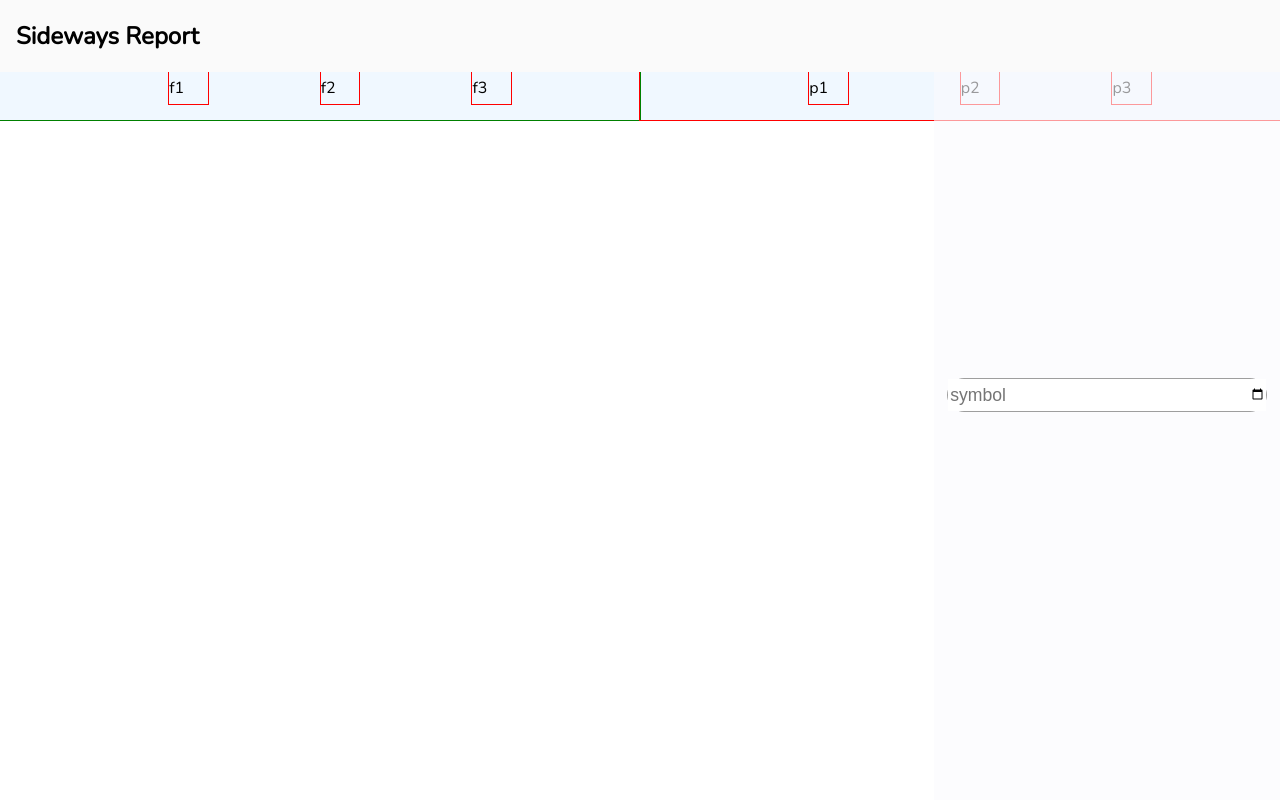
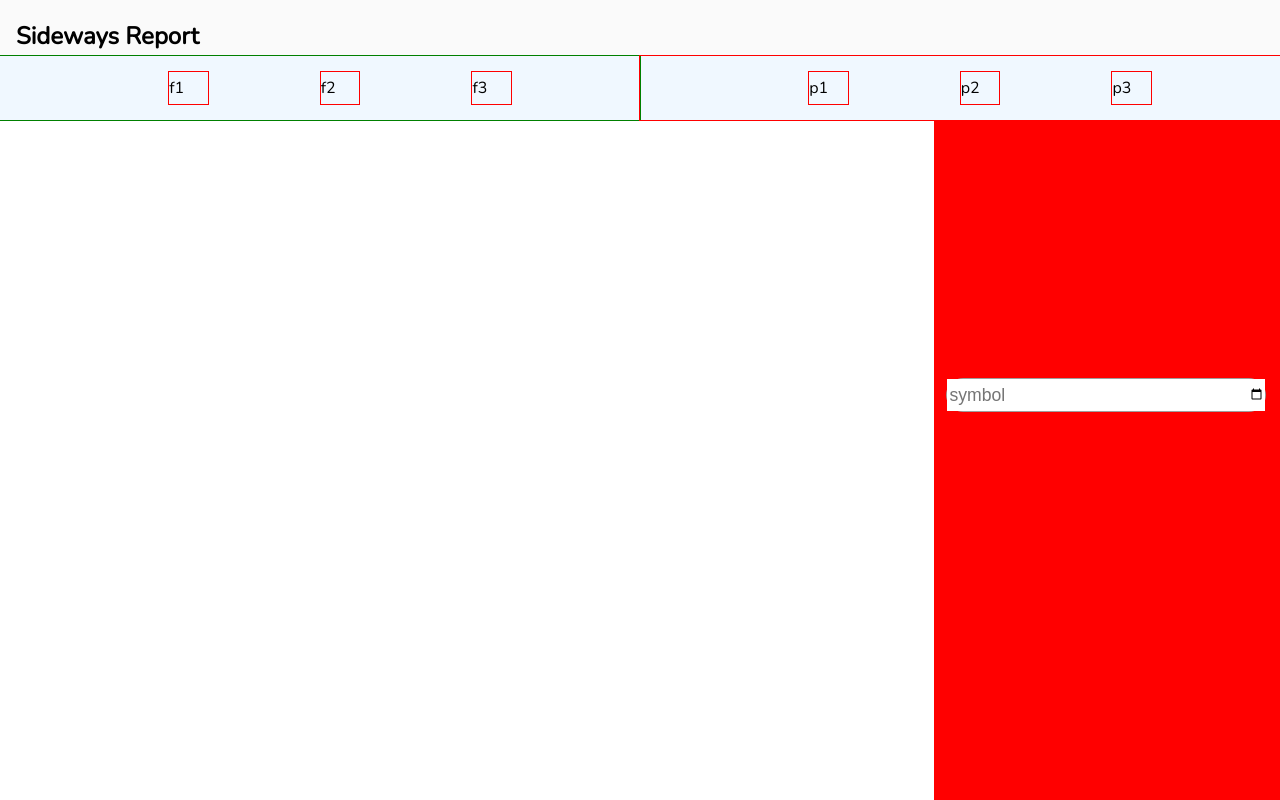
Before and after one commit to dsmeny/sideways-report, a Next.js app: page / in a window 1280 px wide. Built offline with nearby package versions, Linux system fonts and the light colour scheme.

Commit message:
slider and adding context

```diff
--- a/components/layout/MenuBar.js
+++ b/components/layout/MenuBar.js
@@ -1,12 +1,18 @@
+import { useContext } from "react";
+import TriggerContext from "../../store/context-provider";
 import classes from "./MenuBar.module.css";
 
-const MenuBar = ({ isSearch, setIsSearch }) => {
+const MenuBar = () => {
+  const searchContext = useContext(TriggerContext);
   function classTriggerHandler() {
-    console.log("function called");
-    // setClassTrigger(!classTrigger);
+    searchContext.showSearch();
   }
 
   return (
+    <>
+      <nav className={classes.nav}>
+        <h1>Sideways Report</h1>
+      </nav>
       <div className={classes.nav_bar}>
         <div className={classes.nav_bar_filters}>
           <ul className={classes.list_styles}>
@@ -23,6 +29,7 @@ const MenuBar = ({ isSearch, setIsSearch }) => {
           </ul>
         </div>
       </div>
+    </>
   );
 };
 
--- a/components/layout/MenuBar.module.css
+++ b/components/layout/MenuBar.module.css
@@ -6,6 +6,7 @@
   align-items: center;
   width: 100%;
   background-color: aliceblue;
+  z-index: 9999;
 }
 
 .nav_bar_filters {
@@ -29,3 +30,15 @@
   width: 3vw;
   height: 4vh;
 }
+
+.nav {
+  position: fixed;
+  z-index: 999;
+  top: 0;
+  width: 100%;
+  background-color: rgb(250, 250, 250);
+}
+
+.nav h1 {
+  transform: translateX(1rem);
+}
--- a/components/layout/SearchStocks.js
+++ b/components/layout/SearchStocks.js
@@ -1,14 +1,13 @@
+import Link from "next/link";
+import { useContext } from "react";
+import TriggerContext from "../../store/context-provider";
 import styles from "./SearchStocks.module.css";
 
-const SearchStocks = ({
-  classTrigger,
-  stockSymbol,
-  changeHandler,
-  inputRef,
-}) => {
+const SearchStocks = ({ stockSymbol, changeHandler, inputRef }) => {
+  const searcContext = useContext(TriggerContext);
   return (
     <>
-      <div className={classTrigger ? "hide_bar" : "show_bar"}>
+      <div className={searcContext.searchTrigger ? "show_view" : "hide_view"}>
         {stockSymbol && (
           <div className={styles.search_details}>
             <h3>{stockSymbol}</h3>
@@ -33,13 +32,7 @@ const SearchStocks = ({
           </div>
         )}
         <div className={styles.search_buttons}>
-          <input
-            type="text"
-            className={classTrigger ? styles.hide_bar : ""}
-            placeholder="symbol"
-            ref={inputRef}
-            autoFocus
-          />
+          <input type="text" placeholder="symbol" ref={inputRef} autoFocus />
           <input type="date" onChange={changeHandler} />
         </div>
       </div>
--- a/pages/_app.js
+++ b/pages/_app.js
@@ -1,7 +1,25 @@
-import '../styles/globals.css'
+import Head from "next/head";
+
+import Layout from "../components/layout/Layout";
+import { TriggerContextProvider } from "../store/context-provider";
+import "../styles/globals.css";
 
 function MyApp({ Component, pageProps }) {
-  return <Component {...pageProps} />
+  return (
+    <TriggerContextProvider>
+      <Layout>
+        <Head>
+          <title>Sidways Report</title>
+          <meta name="description" content="stock data reporting" />
+          <meta
+            name="viewport"
+            content="initial-scale=1.0, width=device-width"
+          />
+        </Head>
+        <Component {...pageProps} />
+      </Layout>
+    </TriggerContextProvider>
+  );
 }
 
-export default MyApp
+export default MyApp;
--- a/pages/index.js
+++ b/pages/index.js
@@ -1,5 +1,6 @@
 import Link from "next/link";
-import { useState, useRef, useEffect, useCallback } from "react";
+import { useState, useRef, useEffect, useContext } from "react";
+import TriggerContext from "../store/context-provider";
 import Card from "../components/ui/Card";
 import Menubar from "../components/layout/MenuBar";
 import SearchStocks from "../components/layout/SearchStocks";
@@ -9,15 +10,16 @@ export default function Home() {
   const [stockInfo, setStockInfo] = useState([]);
   const [stockSymbol, setStockSymbol] = useState(null);
   const [date, setDate] = useState("");
-  const [isSearch, setIsSearch] = useState(false);
+
+  const searchContext = useContext(TriggerContext);
 
   const inputRef = useRef();
   const searchRef = useRef();
   const containerRef = useRef();
 
   useEffect(() => {
-    inputRef.current.focus();
-  }, []);
+    searchContext.searchTrigger && inputRef.current.focus();
+  }, [searchContext.searchTrigger]);
 
   async function changeHandler(e) {
     const targetDate = e.target.value;
@@ -46,10 +48,6 @@ export default function Home() {
 
   return (
     <>
-      <nav className={styles.nav}>
-        <h1>Sideways Report</h1>
-      </nav>
-      <Menubar isSearch={isSearch} setIsSearch={setIsSearch} />
       <div className={styles.container} ref={containerRef}>
         <div className={styles.data}>
           {stockInfo.length > 0 && (
@@ -64,7 +62,6 @@ export default function Home() {
         </div>
         <div className={styles.search} ref={searchRef}>
           <SearchStocks
-            isSearch={isSearch}
             stockSymbol={stockSymbol}
             changeHandler={changeHandler}
             inputRef={inputRef}
--- a/store/context-provider.js
+++ b/store/context-provider.js
@@ -2,10 +2,32 @@ import { createContext, useState, useEffect } from "react";
 
 const TriggerContext = createContext({
   searchTrigger: null,
+  showSearch: function () {},
 });
 
 export function TriggerContextProvider(props) {
   const [isSearch, setIsSearch] = useState(false);
+
+  function searchHandler() {
+    console.log("searchHandler fired!");
+    setIsSearch(!isSearch);
+  }
+
+  useEffect(() => {
+    console.log("effect fired!");
+    searchHandler();
+  }, []);
+
+  const context = {
+    searchTrigger: isSearch,
+    showSearch: searchHandler,
+  };
+
+  return (
+    <TriggerContext.Provider value={context}>
+      {props.children}
+    </TriggerContext.Provider>
+  );
 }
 
 export default TriggerContext;
--- a/styles/Home.module.css
+++ b/styles/Home.module.css
@@ -6,18 +6,6 @@
   max-width: 90vw;
   border-top: 1px solid var(--border-color);
   position: relative;
-}
-
-.nav {
-  position: fixed;
-  z-index: 999;
-  top: 0;
-  width: 100%;
-  background-color: rgb(250, 250, 250);
-}
-
-.nav h1 {
-  transform: translateX(1rem);
 }
 
 .search {
@@ -37,6 +25,10 @@
 
 .search > * {
   padding: 10px 12px;
+  height: 100vh;
+  width: 100%;
+  z-index: 99;
+  background-color: red;
 }
 
 .data {
--- a/styles/globals.css
+++ b/styles/globals.css
@@ -29,12 +29,40 @@ ul li {
   --button-font-color: rgb(119, 119, 119);
 }
 
-/* Utility classes */
-.hide_bar {
-  transform: translateX(1000%);
-  transition: all 3s ease;
+.show_view {
+  animation-duration: 0.5s;
+  animation-name: slideAnimation;
+  animation-fill-mode: forwards;
+  animation-timing-function: ease-in-out;
 }
 
-.show_bar {
-  background-color: red;
+.hide_view {
+  animation-duration: 0.5s;
+  animation-name: slideout;
+  animation-fill-mode: forwards;
+  animation-timing-function: ease-in-out;
 }
+
+@keyframes slideAnimation {
+  from {
+    opacity: 0;
+    transform: translateX(100%);
+  }
+
+  to {
+    opacity: 1;
+    transform: translateX(0%);
+  }
+}
+
+@keyframes slideout {
+  from {
+    opacity: 1;
+    transform: translateX(0%);
+  }
+
+  to {
+    opacity: 0;
+    transform: translateX(100%);
+  }
+}
```
Also changed, not shown: components/layout/context-provider.js (deleted, +0 -49 lines), pages/[symbol]/index.js (+6 -1 lines). Lines whose indentation alone changed are shown as unchanged.
